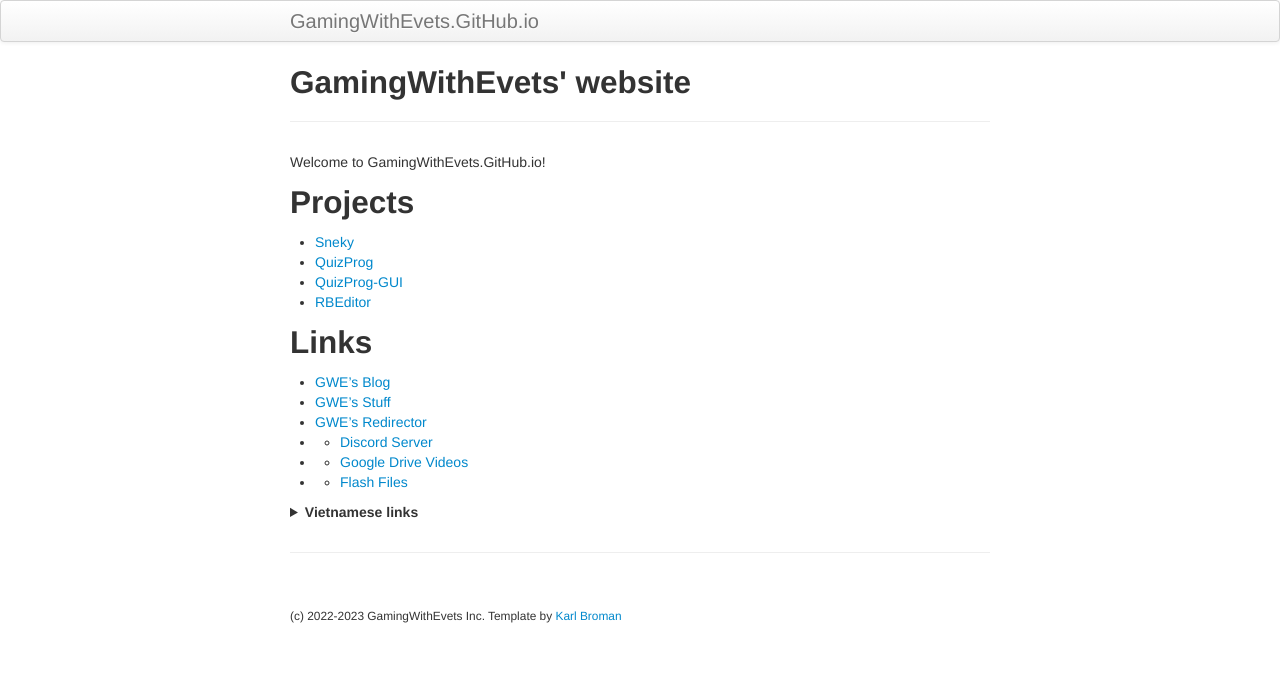
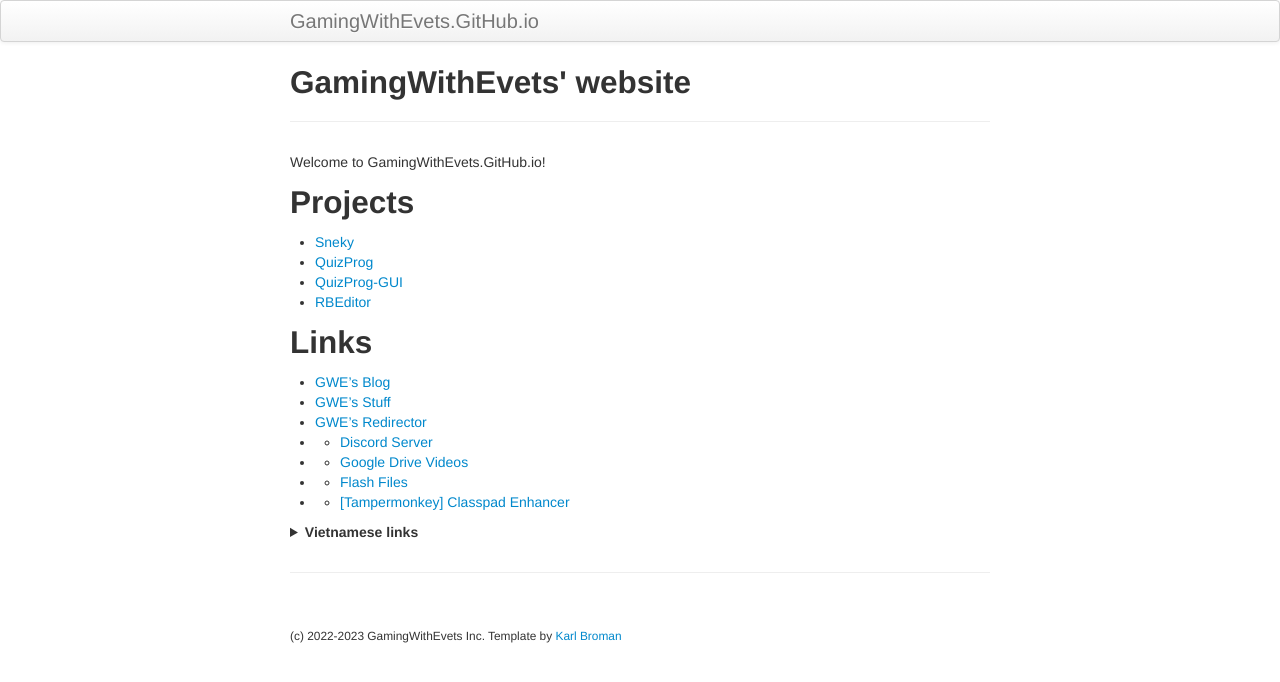
Before and after one commit to gamingwithevets/gamingwithevets.github.io, a Jekyll site: the page built from index.md, in a window 1280 px wide. Shown: the top 682 px of the page. Built offline with Jekyll 4.4.1, drawn with Linux system fonts in a browser that asks for light colours.

Commit message:
Update index.md

```diff
--- a/index.md
+++ b/index.md
@@ -18,6 +18,7 @@ Welcome to GamingWithEvets.GitHub.io!
 - - [Discord Server](/redirector/discord.html)
 - - [Google Drive Videos](/redirector/newvideos.html)
 - - [Flash Files](/redirector/flashdl.html)
+- - [\[Tampermonkey\] Classpad Enhancer](/redirector/tpmk_classpad_vip.html)
 
 <details>
 <summary><b>Vietnamese links</b></summary><br>
```
